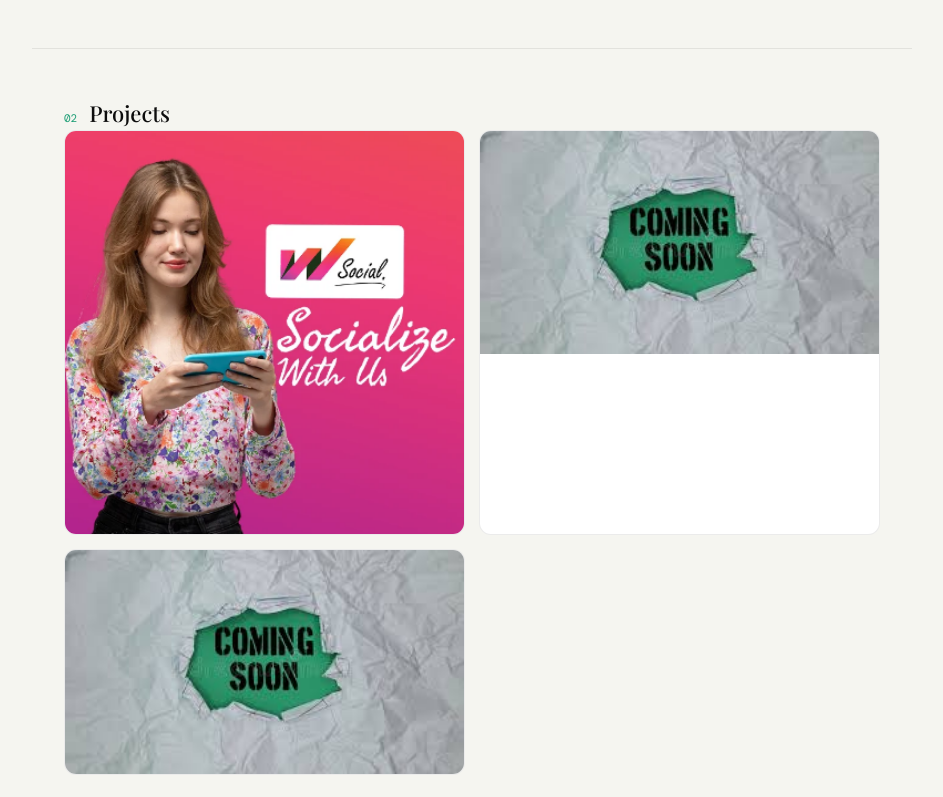
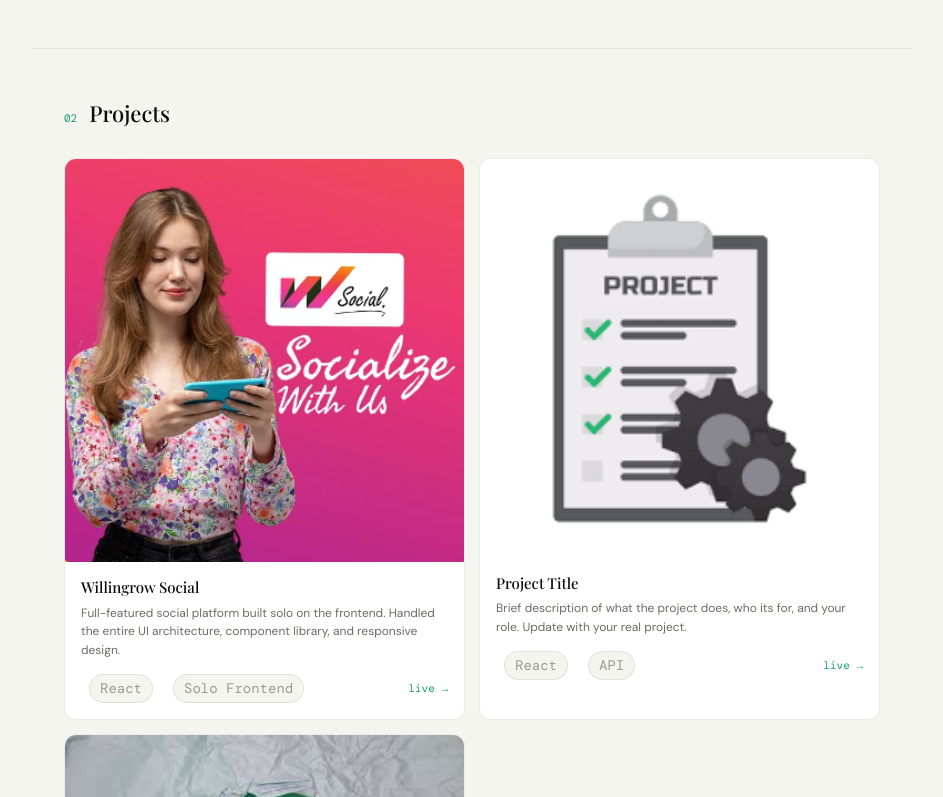
Before and after one commit to rutaba87/my_portfolio, a React (Vite) app: page / in a window 1280 px wide. Shown: the part 903-1700 px from the top of the page, without its empty margins (168-1111 px from the left). Built offline with nearby package versions, Linux system fonts and the light colour scheme.

Commit message:
navbar and projects UI fixed

```diff
--- a/src/components/Navbar/Navbar.jsx
+++ b/src/components/Navbar/Navbar.jsx
@@ -1,10 +1,10 @@
 import { useState, useEffect } from "react";
 import { navLinks } from "../../data";
-import { HiMenu, HiX } from "react-icons/hi";
+// import { HiMenu, HiX } from "react-icons/hi";
 
 export default function Navbar() {
   const [scrolled, setScrolled] = useState(false);
-  const [menuOpen, setMenuOpen] = useState(false);
+  // const [menuOpen, setMenuOpen] = useState(false);
 
   useEffect(() => {
     const onScroll = () => setScrolled(window.scrollY > 20);
@@ -54,7 +54,7 @@ export default function Navbar() {
         {/* Resume CTA */}
         <a
           href="/resume.pdf"
-          target= "blank"
+          target="blank"
           className="hidden sm:inline-block"
           style={{
             fontFamily: "var(--font-mono)",
@@ -73,23 +73,23 @@ export default function Navbar() {
         </a>
 
         {/* Hamburger — mobile only - USING REACT ICONS */}
-        <button
+        {/* <button
           className="sm:hidden flex items-center justify-center bg-transparent border-none p-2 cursor-pointer"
           onClick={() => setMenuOpen(!menuOpen)}
           aria-label="Toggle menu"
           style={{ background: "transparent" }}
-        >
-          {/* Alternative using react-icons instead of lucide-react - uncomment below and comment above */}
-          {menuOpen ? (
+        > */}
+        {/* Alternative using react-icons instead of lucide-react - uncomment below and comment above */}
+        {/* {menuOpen ? (
             <HiX size={24} style={{ color: "black" }} />
           ) : (
             <HiMenu size={24} style={{ color: "black" }} />
           )}
-        </button>
+        </button> */}
       </nav>
 
       {/* Mobile overlay menu */}
-      <div className={`mobile-menu ${menuOpen ? "open" : ""}`}>
+      {/* <div className={`mobile-menu ${menuOpen ? "open" : ""}`}>
         {menuOpen && (
           <HiX
             size={24}
@@ -130,7 +130,7 @@ export default function Navbar() {
             </li>
           ))}
         </ul>
-      </div>
+      </div> */}
     </>
   );
 }
--- a/src/components/Projects/Projects.jsx
+++ b/src/components/Projects/Projects.jsx
@@ -5,61 +5,80 @@ export default function Projects() {
   const featured = projects.find((p) => p.featured);
 
   return (
-    <section id="projects" className="px-8 py-12"
+    <section
+      id="projects"
       style={{
         padding: "48px 32px",
         borderBottom: "0.5px solid var(--border)",
-      }}>
+      }}
+    >
       {/* Header */}
-      <div className="flex items-baseline gap-3 mb-7">
+      <div className="flex items-baseline gap-3" style={{ marginBottom: 28 }}>
         <span className="section-num">02</span>
         <span className="section-title">Projects</span>
       </div>
 
       {/* Grid */}
-      <div className="grid grid-cols-2 gap-[14px]">
+      <div
+        className="projects-grid"
+        style={{ display: "grid", gridTemplateColumns: "1fr 1fr", gap: 14 }}
+      >
         {/* Regular cards */}
         {regular.map((p) => (
-          <div key={p.id} className="proj-card overflow-hidden rounded-xl">
-            {/* Image + Overlay */}
-            <div className="relative overflow-hidden group">
-              {p.img ? (
-                <img
-                  src={p.img}
-                  alt={p.title}
-                  className="w-full block transition-transform duration-500 ease-out group-hover:scale-105"
-                />
-              ) : (
-                <div className="proj-thumb">
-                  <span className="proj-thumb-inner">screenshot</span>
+          <div key={p.id} className="proj-card">
+            <div className="w-full">
+              <img src={p.img} className="w-full" />
+              {!p.img && <span className="proj-thumb-inner">screenshot</span>}
             </div>
-              )}
-
-              {/* Hover Overlay */}
-              <div className="absolute inset-0 bg-black/40 backdrop-blur-xs flex flex-col justify-center px-5 group-hover:px-6 opacity-0 translate-y-2 transition-all duration-300 ease-out group-hover:opacity-100 group-hover:translate-y-0 group-hover:mx-6 text-center">
-                <p className="font-display text-white text-[20px] font-semibold mb-1.5">
+            <div style={{ padding: "14px 16px" }}>
+              <div
+                style={{
+                  fontFamily: "var(--font-display)",
+                  fontSize: 15,
+                  fontWeight: 500,
+                  color: "var(--text-primary)",
+                  marginBottom: 5,
+                }}
+              >
                 {p.title}
-                </p>
-                <p className="text-white/70 text-[18px] leading-relaxed mb-4">
+              </div>
+              <p
+                style={{
+                  fontSize: 12,
+                  color: "var(--text-secondary)",
+                  lineHeight: 1.55,
+                  marginBottom: 12,
+                }}
+              >
                 {p.desc}
               </p>
-                <p
-                  className="text-white/70 text-[14px] leading-relaxed mb-4 text-underline"
-                  style={{ fontFamily: "var(--font-mono)" }}
-                >
-                  <a href={p.live} target="blank">
-                    {" "}
-                    View Site
-                  </a>
-                </p>
-                {/* Tags row */}
-                <p className="px-4 py-3 text-center">
+              <div className="flex items-center justify-between">
+                <div className="flex flex-wrap gap-1">
                   {p.tags.map((t) => (
-                    <span key={t} className="proj-tag px-4 py-3 text-[14px]">
+                    <span key={t} className="proj-tag">
                       {t}
                     </span>
                   ))}
-                </p>
+                </div>
+                {p.live && (
+                  <a
+                    href={p.live}
+                    target="_blank"
+                    rel="noreferrer"
+                    style={{
+                      fontSize: 11,
+                      color: "var(--accent)",
+                      fontFamily: "var(--font-mono)",
+                      transition: "opacity 0.2s",
+                    }}
+                    onMouseEnter={(e) =>
+                      (e.currentTarget.style.opacity = "0.7")
+                    }
+                    onMouseLeave={(e) => (e.currentTarget.style.opacity = "1")}
+                  >
+                    live →
+                  </a>
+                )}
               </div>
             </div>
           </div>
@@ -67,52 +86,61 @@ export default function Projects() {
 
         {/* Featured full-width card */}
         {featured && (
-          <div className="proj-card col-span-2 grid grid-cols-[180px_1fr] rounded-xl overflow-hidden">
-            {/* Featured thumbnail + overlay */}
-            <div className="relative overflow-hidden group border-r border-border">
-              {featured.img ? (
-                <img
-                  src={featured.img}
-                  alt={featured.title}
-                  className="w-full h-full object-cover block transition-transform duration-500 ease-out group-hover:scale-105"
-                />
-              ) : (
-                <div className="proj-thumb h-full">
+          <div
+            className="proj-card featured-card"
+            style={{
+              gridColumn: "1 / -1",
+              display: "grid",
+              gridTemplateColumns: "180px 1fr",
+              borderRadius: 12,
+              overflow: "hidden",
+            }}
+          >
+            <div
+              className="proj-thumb featured-thumb"
+              style={{
+                height: "100%",
+                borderBottom: "none",
+                borderRight: "0.5px solid var(--border)",
+              }}
+            >
               <div className="proj-thumb-lines" />
               <span className="proj-thumb-inner">screenshot</span>
             </div>
-              )}
-
-              {/* Hover Overlay */}
-              <div className="absolute inset-0 bg-black/70 backdrop-blur-sm flex flex-col justify-center px-5 opacity-0 translate-y-2 transition-all duration-300 ease-out group-hover:opacity-100 group-hover:translate-y-0">
-                <p className="font-display text-white text-[15px] font-semibold mb-1.5">
+            <div style={{ padding: "14px 16px" }}>
+              <div
+                style={{
+                  display: "inline-block",
+                  fontFamily: "var(--font-mono)",
+                  fontSize: 10,
+                  padding: "2px 10px",
+                  borderRadius: 99,
+                  background: "var(--accent-light)",
+                  color: "var(--accent-dark)",
+                  marginBottom: 8,
+                }}
+              >
+                featured
+              </div>
+              <div
+                style={{
+                  fontFamily: "var(--font-display)",
+                  fontSize: 15,
+                  fontWeight: 500,
+                  color: "var(--text-primary)",
+                  marginBottom: 5,
+                }}
+              >
                 {featured.title}
-                </p>
-                <p className="text-white/70 text-[12px] leading-relaxed mb-4">
-                  {featured.desc}
-                </p>
-                {featured.live && (
-                  <a
-                    href={featured.live}
-                    target="_blank"
-                    rel="noreferrer"
-                    className="w-fit font-mono text-[11px] text-accent border border-accent/60 rounded-full px-4 py-1 bg-white/10 hover:bg-accent hover:text-white transition-colors duration-200"
+              </div>
+              <p
+                style={{
+                  fontSize: 12,
+                  color: "var(--text-secondary)",
+                  lineHeight: 1.55,
+                  marginBottom: 12,
+                }}
               >
-                    live →
-                  </a>
-                )}
-              </div>
-            </div>
-
-            {/* Featured right panel */}
-            <div className="p-4">
-              <span className="inline-block font-mono text-[10px] px-3 py-0.5 rounded-full bg-accent-light text-accent-dark mb-2">
-                featured
-              </span>
-              <p className="font-display text-[15px] font-medium text-primary mb-1.5">
-                {featured.title}
-              </p>
-              <p className="text-[12px] text-secondary leading-relaxed mb-3">
                 {featured.desc}
               </p>
               <div className="flex items-center justify-between flex-wrap gap-2">
@@ -128,7 +156,16 @@ export default function Projects() {
                     href={featured.live}
                     target="_blank"
                     rel="noreferrer"
-                    className="font-mono text-[11px] text-accent hover:opacity-70 transition-opacity"
+                    style={{
+                      fontSize: 11,
+                      color: "var(--accent)",
+                      fontFamily: "var(--font-mono)",
+                      transition: "opacity 0.2s",
+                    }}
+                    onMouseEnter={(e) =>
+                      (e.currentTarget.style.opacity = "0.7")
+                    }
+                    onMouseLeave={(e) => (e.currentTarget.style.opacity = "1")}
                   >
                     live →
                   </a>
--- a/src/data/index.js
+++ b/src/data/index.js
@@ -1,5 +1,6 @@
 import img1 from "../assets/Willingrow_social_thumbnail.png";
 import img2 from "../assets/coming_soon.png";
+import img3 from "../assets/new_project.png";
 export const navLinks = [
   { label: "Work", href: "#projects" },
   { label: "About", href: "#about" },
@@ -44,7 +45,7 @@ export const projects = [
     live: "#",
     github: "#",
     featured: false,
-    img: img2,
+    img: img3,
   },
   {
     id: 3,
```
Also changed, not shown: src/assets/new_project.png (added). Lines whose indentation alone changed are shown as unchanged.
